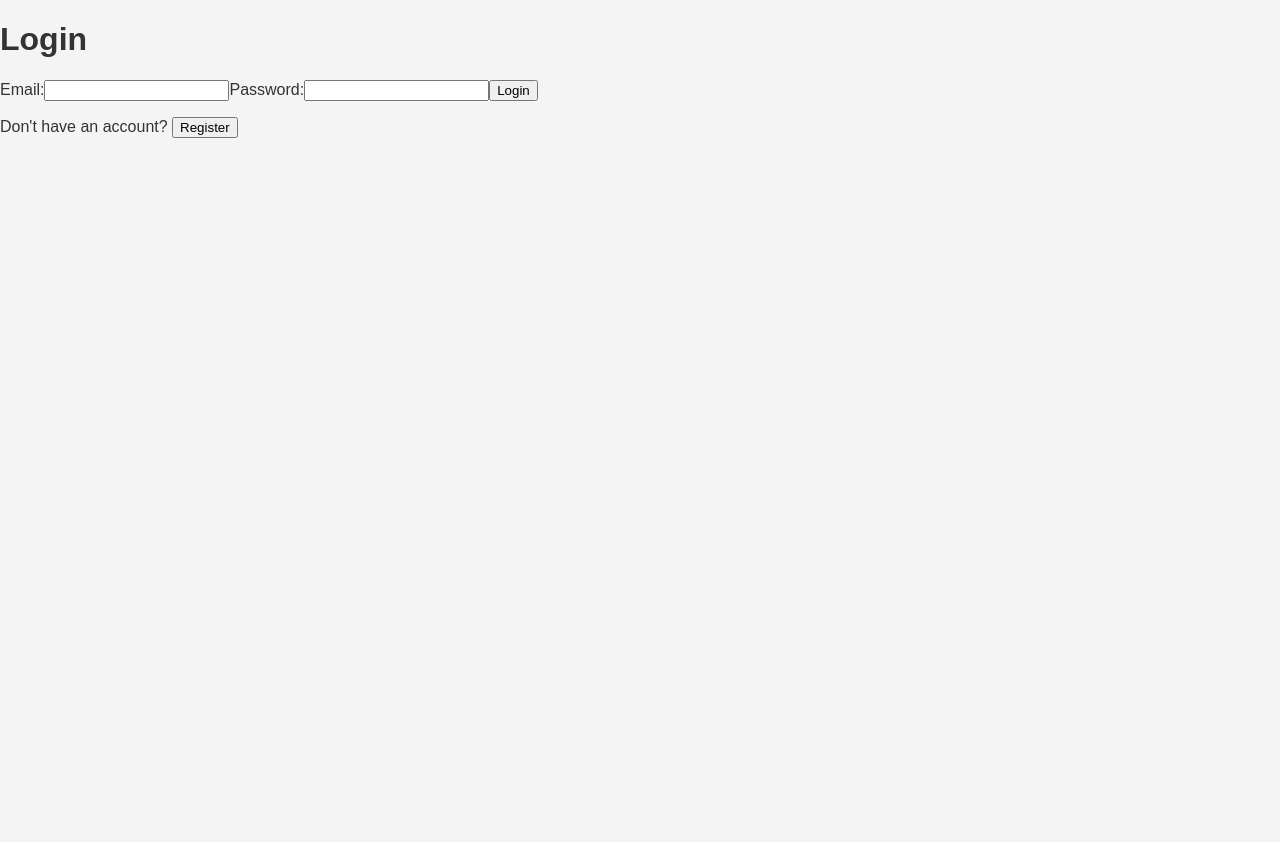
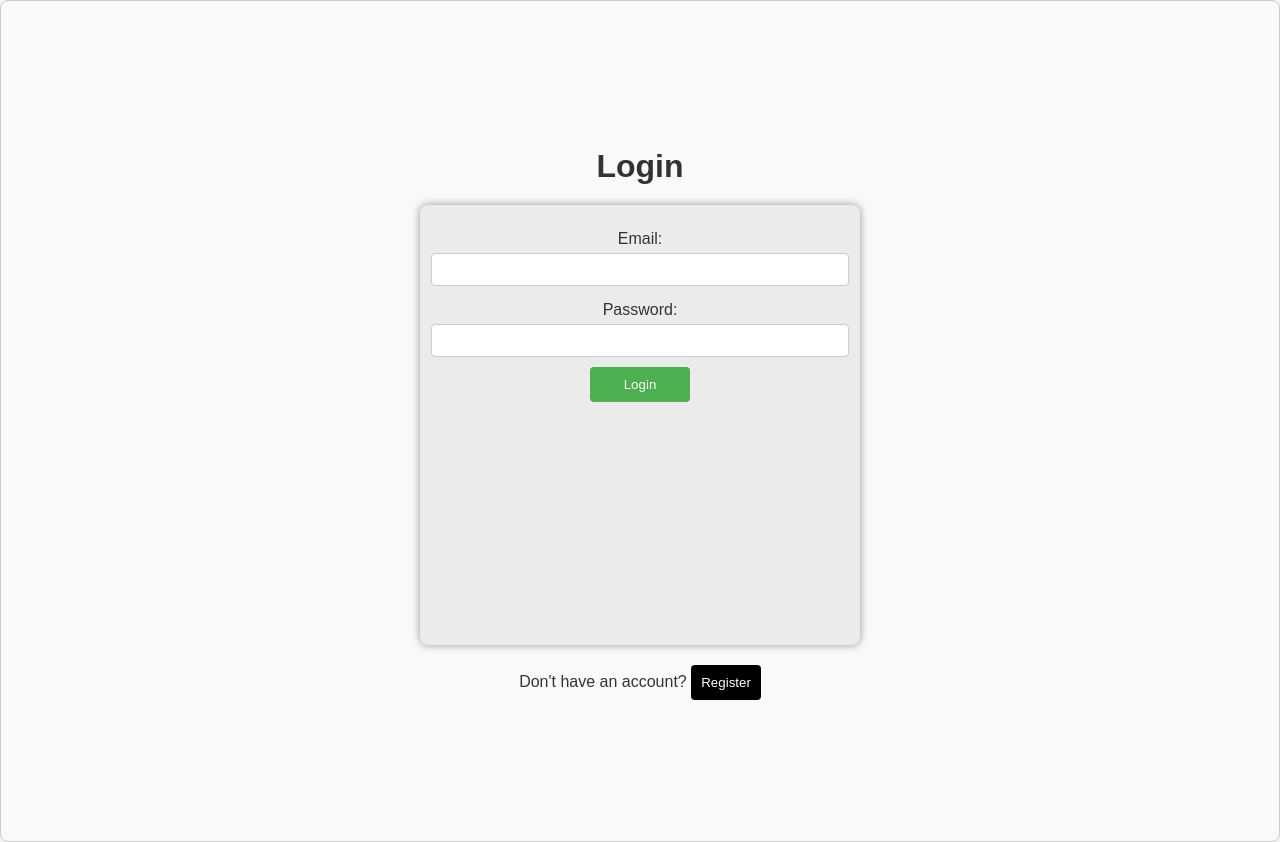
Before and after one commit to bflow-production/bflow, a React (Create React App) app in the folder client/: page / in a window 1280 px wide. Before the commit the page ends 821 px from the top, so only its background shows below. Built offline with nearby package versions, Linux system fonts and the light colour scheme.

Commit message:
Styles for login

```diff
--- a/client/src/App.js
+++ b/client/src/App.js
@@ -60,27 +60,13 @@ function App() {
   };
 
   if (!userId) {
-    // Show Login or Register view
     return (
       <div className="auth-container">
         {authView === "login" ? (
-          <Login setUserId={setUserId} />
+          <Login setUserId={setUserId} setAuthView={setAuthView} />
         ) : (
-          <Register onRegister={() => setAuthView("login")} />
+          <Register setAuthView={setAuthView} />
         )}
-        <p>
-          {authView === "login" ? (
-            <>
-              Don't have an account?{" "}
-              <button onClick={() => setAuthView("register")}>Register</button>
-            </>
-          ) : (
-            <>
-              Already have an account?{" "}
-              <button onClick={() => setAuthView("login")}>Login</button>
-            </>
-          )}
-        </p>
       </div>
     );
   }
--- /dev/null
+++ b/client/src/login.css
@@ -0,0 +1,89 @@
+.login {
+  display: flex;
+  flex-direction: column; /* Stack items vertically */
+  justify-content: center; /* Center horizontally */
+  align-items: center; /* Center vertically */
+  height: 100vh; /* Full height of the viewport */
+  padding: 20px;
+  border: 1px solid #ccc;
+  border-radius: 8px;
+  margin: 0 auto;
+  background-color: #f9f9f9;
+}
+.register {
+  display: flex;
+  flex-direction: column;
+  justify-content: center;
+  align-items: center;
+  height: 100vh;
+  padding: 20px;
+  border: 1px solid #ccc;
+  border-radius: 8px;
+  margin: 0 auto;
+  background-color: #f9f9f9;
+}
+
+h1 {
+  text-align: center;
+  margin-bottom: 20px;
+}
+
+.error {
+  color: red;
+  text-align: center;
+}
+.notRegistered {
+  text-align: center;
+  margin-top: 20px;
+}
+.notRegistered button {
+  padding: 10px;
+  background-color: #000000;
+  color: white;
+  border: none;
+  border-radius: 4px;
+  cursor: pointer;
+}
+.notRegistered button:hover {
+  background-color: #264b28;
+
+}
+
+form {
+  display: flex;
+  flex-direction: column;
+  align-items: center;
+  max-width: 400px;
+  min-height: 400px;
+  width: 100%;
+  background-color: #ebebeb;
+  padding: 20px;
+  border-radius: 8px;
+  box-shadow: 0px 0px 8px rgba(0, 0, 0, 0.4);
+}
+
+form label {
+  margin: 5px 0;
+}
+
+form input {
+  width: 100%;
+  padding: 8px;
+  margin-bottom: 10px;
+  border: 1px solid #ccc;
+  border-radius: 4px;
+}
+
+form button {
+  width: 25%;
+  padding: 10px;
+  background-color: #4CAF50;
+  color: rgb(255, 255, 255);
+  border: none;
+  border-radius: 4px;
+  cursor: pointer;
+}
+
+form button:hover {
+  background-color: #45a049;
+}
--- a/client/src/login.js
+++ b/client/src/login.js
@@ -1,7 +1,8 @@
 import React, { useState } from "react";
 import axios from "axios";
+import './login.css';
 
-function Login({ setUserId }) {
+function Login({ setUserId ,setAuthView}) {
   const [email, setEmail] = useState("");
   const [password, setPassword] = useState("");
   const [error, setError] = useState("");
@@ -39,8 +40,15 @@ function Login({ setUserId }) {
           required
         />
         <button type="submit">Login</button>
+
       </form>
+      <p className="notRegistered">
+        Don't have an account?{" "}
+        <button onClick={() => setAuthView("register")}>Register</button>
+      </p>
+
     </div>
+
   );
 }
 
--- a/client/src/register.js
+++ b/client/src/register.js
@@ -1,7 +1,8 @@
 import React, { useState } from "react";
 import axios from "axios";
+import './login.css';
 
-function Register({ onRegister }) {
+function Register({ onRegister, setAuthView }) {
   const [formData, setFormData] = useState({
     username: "",
     email: "",
@@ -89,6 +90,11 @@ function Register({ onRegister }) {
         />
         <button type="submit">Register</button>
       </form>
+
+      <p className="notRegistered">
+        Already have an account?{" "}
+        <button onClick={() => setAuthView("login")}>Login</button>
+      </p>
     </div>
   );
 }
```
Also changed, not shown: 1 other file (tests, documents, lock files or other folders).
